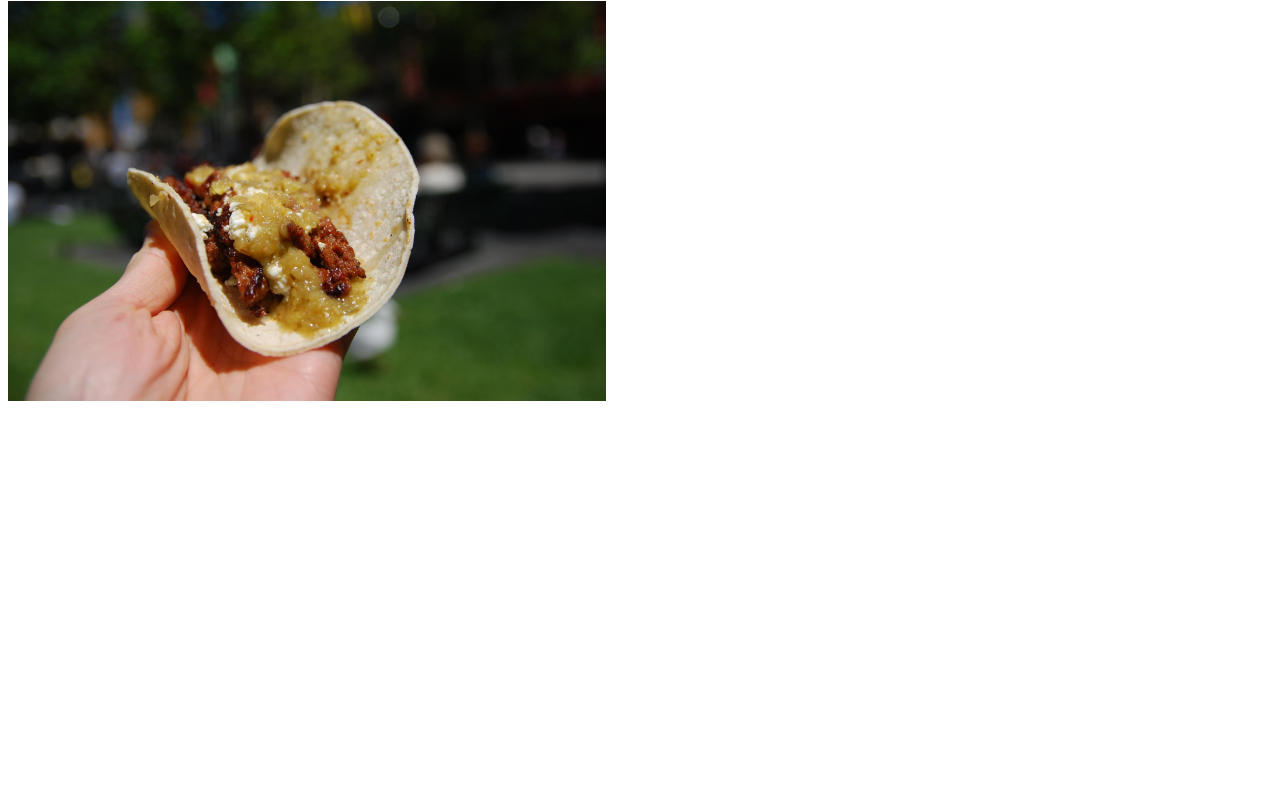
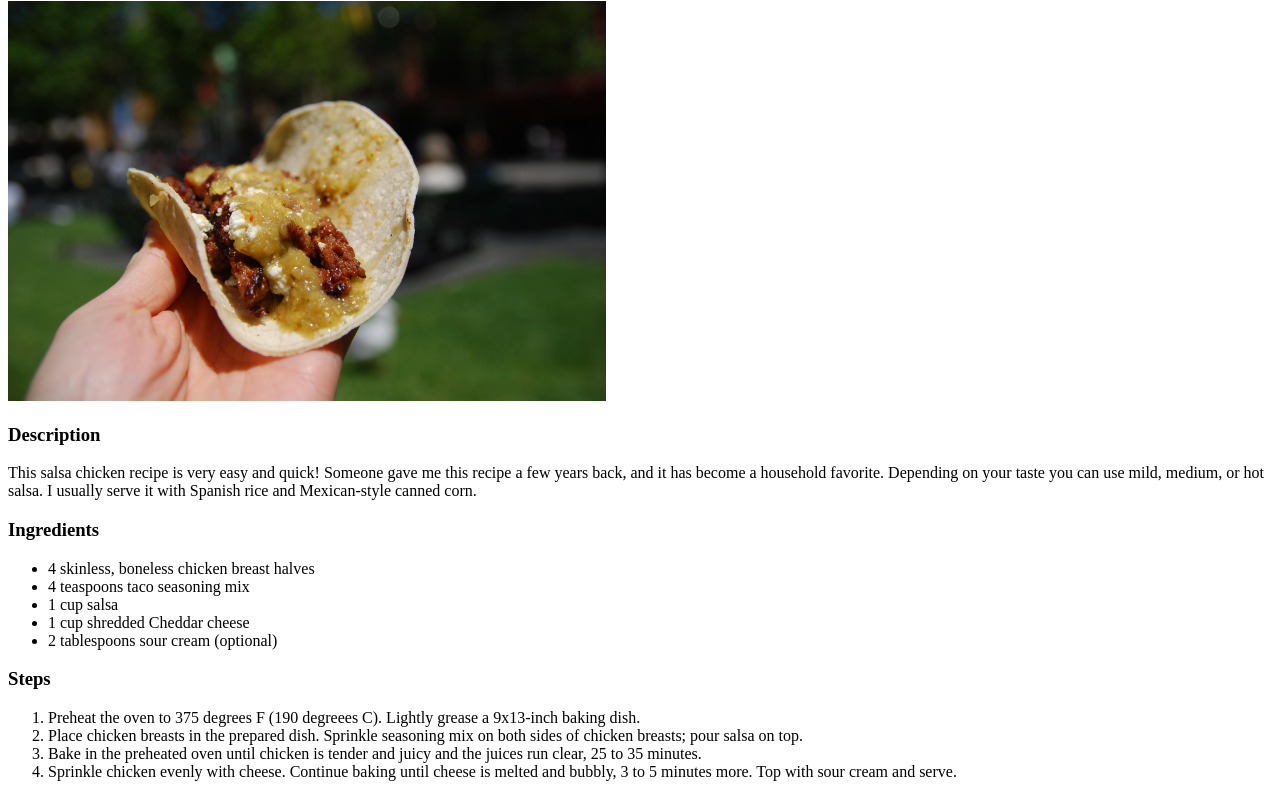
Before and after one commit to JakeDLL/odin-recipes, a plain HTML site: page recipes/chorizo-street-tacos.html in a window 1280 px wide. Shown: the part 79-876 px from the top of the page. Before the commit the page ends 800 px from the top, so only its background shows below. Drawn offline with Linux system fonts and the light colour scheme.

Commit message:
add ingredients and steps list to chorizo taco recipe:

```diff
--- a/recipes/chorizo-street-tacos.html
+++ b/recipes/chorizo-street-tacos.html
@@ -8,5 +8,25 @@
     <body>
         <h1>Chorizo Street Tacos</h1>
         <img src="../images/chorizo-street-taco.jpg" alt="Delicious chorizo taco" height="400">
+
+        <h3>Description</h3>
+        <p>This salsa chicken recipe is very easy and quick! Someone gave me this recipe a few years back, and it has become a household favorite. Depending on your taste you can use mild, medium, or hot salsa. I usually serve it with Spanish rice and Mexican-style canned corn.</p>
+
+        <h3>Ingredients</h3>
+        <ul>
+            <li>4 skinless, boneless chicken breast halves</li>
+            <li>4 teaspoons taco seasoning mix</li>
+            <li>1 cup salsa</li>
+            <li>1 cup shredded Cheddar cheese</li>
+            <li>2 tablespoons sour cream (optional)</li>
+        </ul>
+
+        <h3>Steps</h3>
+        <ol>
+            <li>Preheat the oven to 375 degrees F (190 degreees C). Lightly grease a 9x13-inch baking dish.</li>
+            <li>Place chicken breasts in the prepared dish. Sprinkle seasoning mix on both sides of chicken breasts; pour salsa on top.</li>
+            <li>Bake in the preheated oven until chicken is tender and juicy and the juices run clear, 25 to 35 minutes.</li>
+            <li>Sprinkle chicken evenly with cheese. Continue baking until cheese is melted and bubbly, 3 to 5 minutes more. Top with sour cream and serve.</li>
+        </ol>
     </body>
 </html>
```
